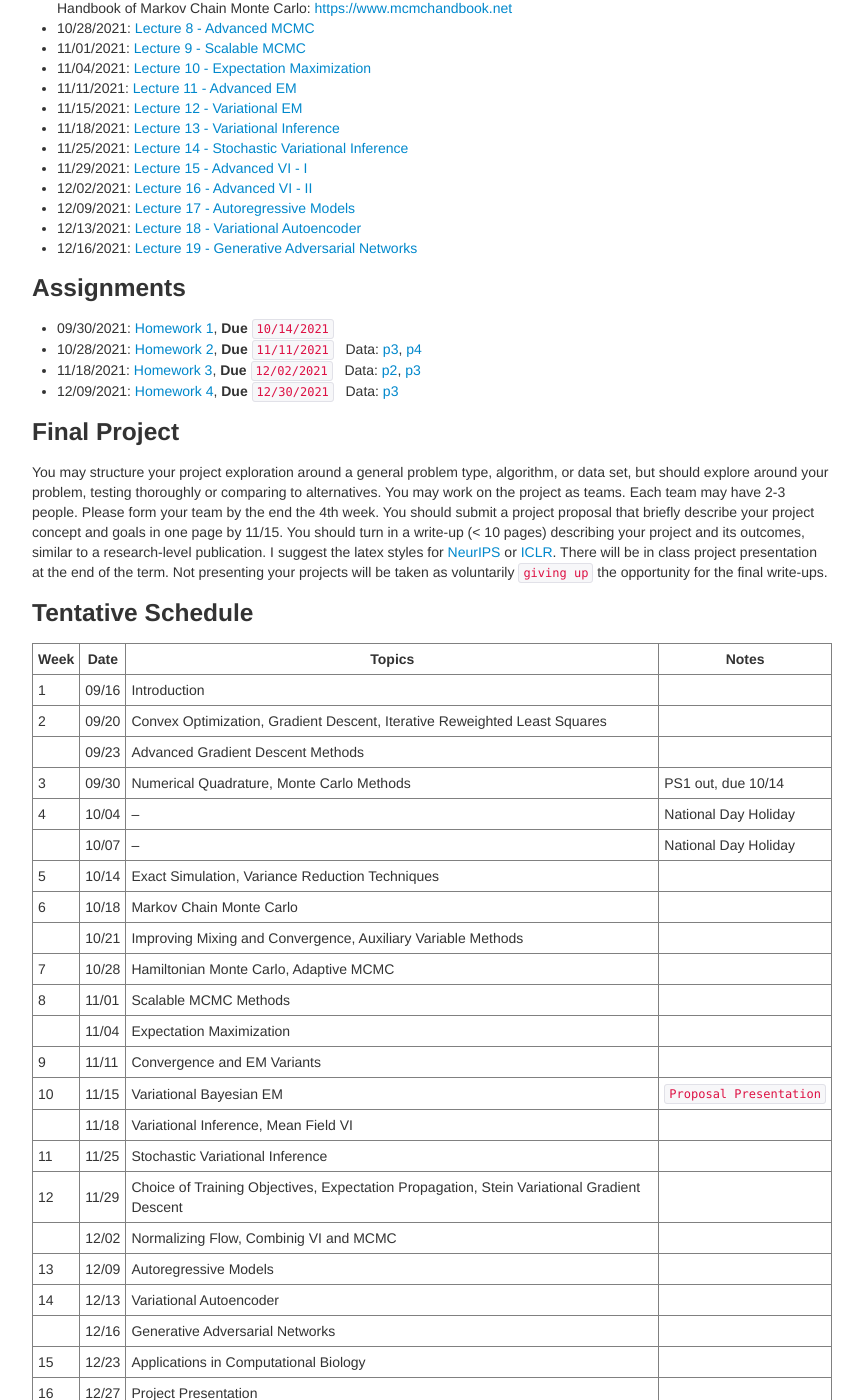
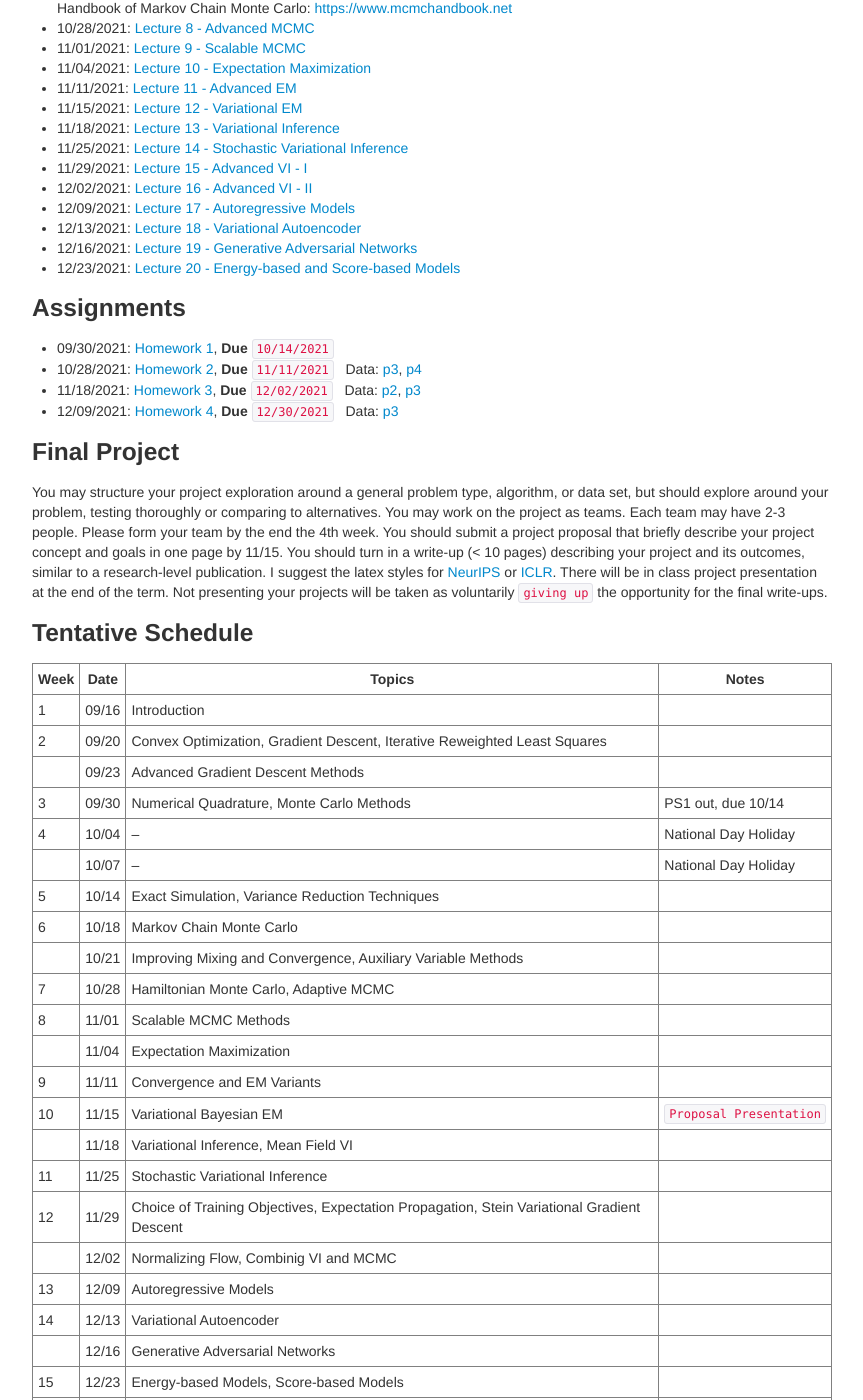
Before and after one commit to zcrabbit/zcrabbit.github.io, a Jekyll site: the page built from courses/smcm-f21.md, in a window 1280 px wide and 1400 px high, scrolled down 1285 px. Shown: the whole window, without its empty margins (208-1071 px from the left). Built offline with Jekyll 4.4.1, drawn with Linux system fonts in a browser that asks for light colours.

Commit message:
lecture 20 out

```diff
--- a/courses/smcm-f21.md
+++ b/courses/smcm-f21.md
@@ -57,7 +57,7 @@ We will use python during the course. A good Python tutorial is available at <ht
 - 12/09/2021: [Lecture 17 - Autoregressive Models]({{sites.baseurl}}/static/slides/smcm_fall21/lec17.pdf)
 - 12/13/2021: [Lecture 18 - Variational Autoencoder]({{sites.baseurl}}/static/slides/smcm_fall21/lec18.pdf)
 - 12/16/2021: [Lecture 19 - Generative Adversarial Networks]({{sites.baseurl}}/static/slides/smcm_fall21/lec19.pdf)
-
+- 12/23/2021: [Lecture 20 - Energy-based and Score-based Models]({{sites.baseurl}}/static/slides/smcm_fall21/lec20.pdf)
 
 ### Assignments
 - 09/30/2021: [Homework 1]({{sites.baseurl}}/static/slides/smcm_fall21/hw01.pdf), **Due** `10/14/2021`
@@ -96,6 +96,6 @@ You may structure your project exploration around a general problem type, algori
 | 13    |12/09 | Autoregressive Models |       |
 | 14    |12/13 | Variational Autoencoder  |    |
 |       |12/16 | Generative Adversarial Networks |     |
-| 15    |12/23 | Applications in Computational Biology |     |
+| 15    |12/23 | Energy-based Models, Score-based Models |     |
 | 16    |12/27 | Project Presentation  |    |
 |       |12/30 | Project Presentation  |    |
```
Also changed, not shown: 2 other files.
